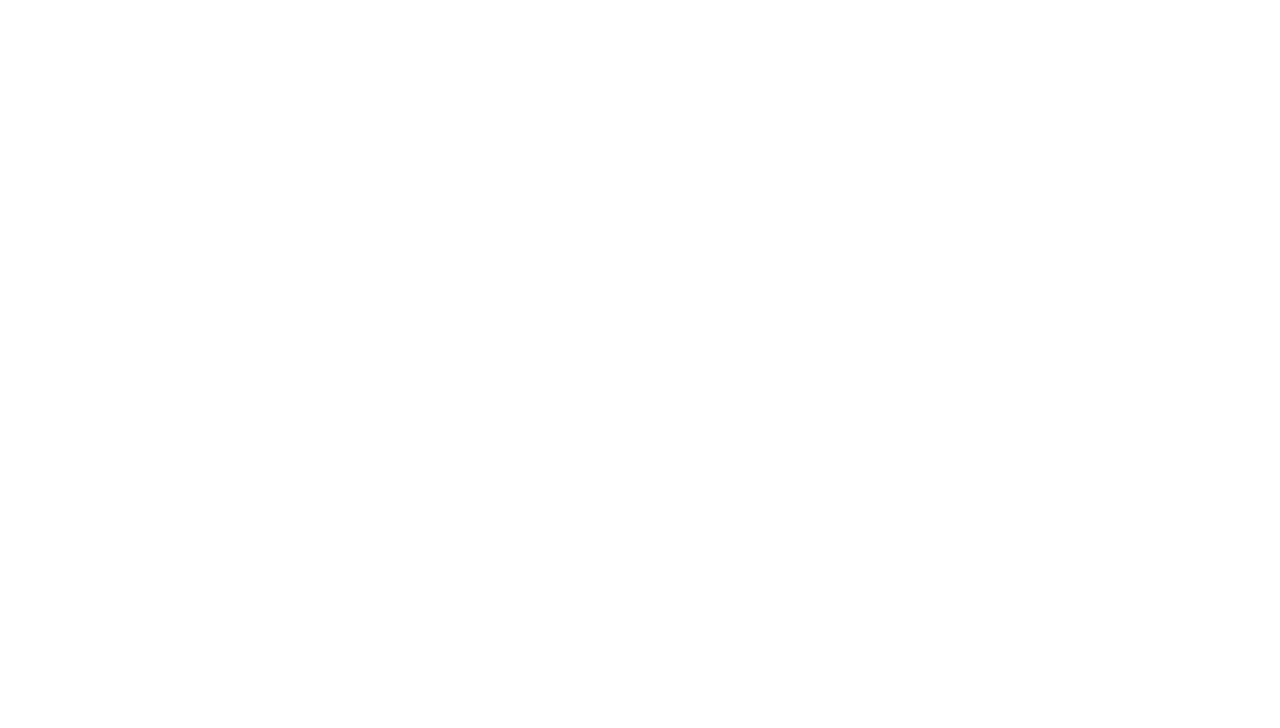
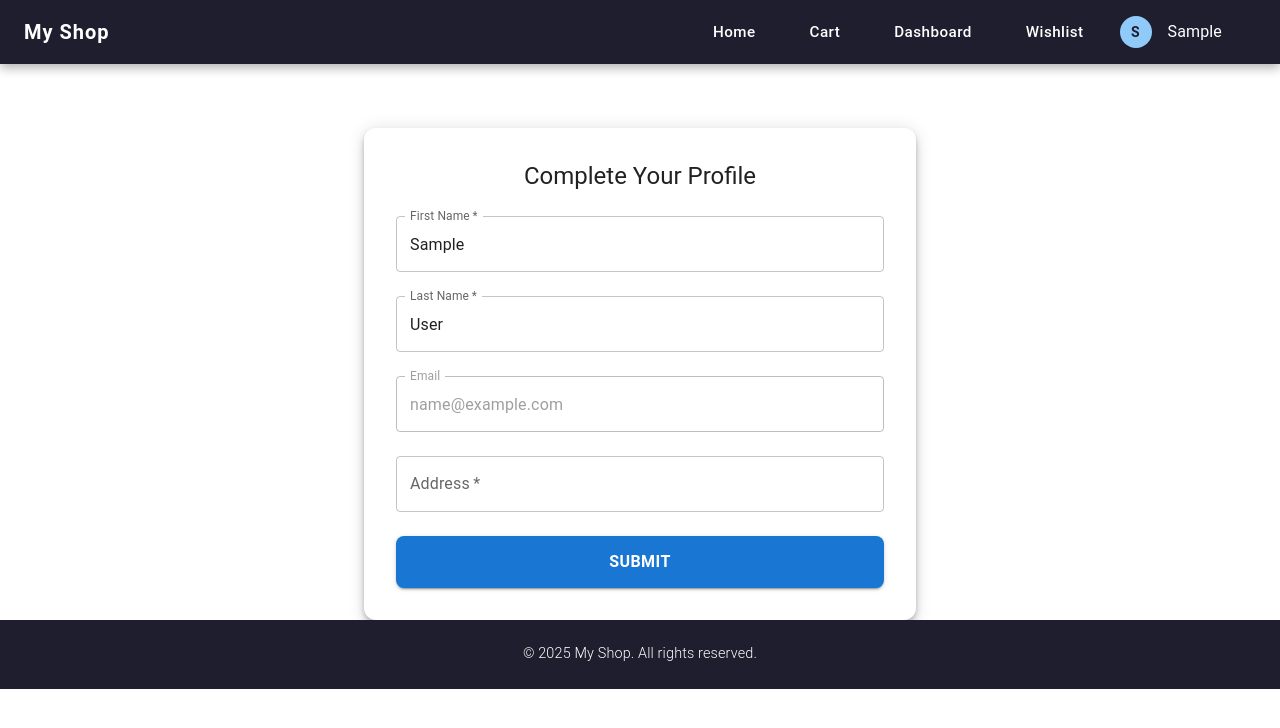
Before and after one commit to hazem-e99/laliga, a React (Vite) app: page /complete-google-profile in a window 1280 px wide. Before the commit this address had no page. Shown: the top 728 px of the page. Built offline with nearby package versions, Linux system fonts and the light colour scheme; sample sign-in values are in the browser's storage; some icons are missing.

Commit message:
profile (editing)

```diff
--- a/db.json
+++ b/db.json
@@ -9,9 +9,17 @@
       "password": "321123",
       "birthDate": "86666-11-09",
       "gender": "male",
-      "address": "اسيوط",
+      "address": "اسيوط جديده",
       "acceptTerms": true
     }
   ],
-  "googleUsers": []
+  "googleUsers": [
+    {
+      "id": "39aa",
+      "firstName": "Hazem",
+      "lastName": "Essam",
+      "email": "zoka.live2000@gmail.com",
+      "address": "اسيوط المدينه الجديده ثثث"
+    }
+  ]
 }
--- a/package.json
+++ b/package.json
@@ -16,6 +16,7 @@
     "@mui/material": "^7.0.1",
     "@react-oauth/google": "^0.12.1",
     "axios": "^1.8.4",
+    "jwt-decode": "^4.0.0",
     "my-shop": "file:",
     "react": "^19.0.0",
     "react-dom": "^19.0.0",
--- a/src/App/App.jsx
+++ b/src/App/App.jsx
@@ -12,6 +12,7 @@ import Wishlist from '../Pages/Wishlist';
 import Profile from '../Pages/Profile';
 import ProtectedRoute from '../Components/ProtectedRoute';
 import "../App/App.css"
+import CompleteGoogleProfile from '../Pages/CompleteGoogleProfile';
 
 function App() {
   return (
@@ -22,6 +23,8 @@ function App() {
             <Route index element={<Home />} />
             <Route path="register" element={<Register />} />
             <Route path="login" element={<Login />} />
+            <Route path="/complete-google-profile" element={<CompleteGoogleProfile />} />
+{/* <CompleteGoogleProfile></CompleteGoogleProfile> */}
             <Route element={<ProtectedRoute />}>
               <Route path="cart" element={<Cart />} />
               <Route path="dashboard" element={<Dashboard />} />
--- /dev/null
+++ b/src/Pages/CompleteGoogleProfile.jsx
@@ -0,0 +1,124 @@
+import React, { useEffect, useState } from 'react';
+import {
+  Container,
+  TextField,
+  Button,
+  Typography,
+  Paper,
+  Box,
+  Stack
+} from '@mui/material';
+import { useNavigate } from 'react-router-dom';
+import axios from 'axios';
+
+const CompleteGoogleProfile = () => {
+  const navigate = useNavigate();
+  const [formData, setFormData] = useState({
+    firstName: '',
+    lastName: '',
+    email: '',
+    address: ''
+  });
+
+  useEffect(() => {
+    const tempUser = JSON.parse(localStorage.getItem('googleTempUser'));
+    if (tempUser) {
+      setFormData((prev) => ({
+        ...prev,
+        firstName: tempUser.firstName || '',
+        lastName: tempUser.lastName || '',
+        email: tempUser.email || ''
+      }));
+    } else {
+      navigate('/login');
+    }
+  }, [navigate]);
+
+  const handleChange = (e) => {
+    const { name, value } = e.target;
+    setFormData((prev) => ({
+      ...prev,
+      [name]: value
+    }));
+  };
+
+  const handleSubmit = async (e) => {
+    e.preventDefault();
+
+    try {
+      const res = await axios.post('http://localhost:5000/googleUsers', formData);
+      localStorage.removeItem('googleTempUser');
+      localStorage.setItem('isLoggedIn', 'true');
+      localStorage.setItem('user', JSON.stringify(res.data));
+      navigate('/');
+    } catch (error) {
+      console.error('Error saving Google user:', error);
+      alert('Something went wrong while saving your data.');
+    }
+  };
+
+  return (
+    <Container maxWidth="sm">
+      <Box sx={{ mt: 8 }}>
+        <Paper elevation={6} sx={{ p: 4, borderRadius: 3 }}>
+          <Typography variant="h5" align="center" gutterBottom>
+            Complete Your Profile
+          </Typography>
+
+          <form onSubmit={handleSubmit}>
+            <Stack spacing={3} sx={{ mt: 3 }}>
+              <TextField
+                name="firstName"
+                label="First Name"
+                fullWidth
+                value={formData.firstName}
+                onChange={handleChange}
+                required
+              />
+              <TextField
+                name="lastName"
+                label="Last Name"
+                fullWidth
+                value={formData.lastName}
+                onChange={handleChange}
+                required
+              />
+              <TextField
+                name="email"
+                label="Email"
+                fullWidth
+                value={formData.email}
+                disabled
+              />
+              <TextField
+                name="address"
+                label="Address"
+                fullWidth
+                value={formData.address}
+                onChange={handleChange}
+                required
+              />
+
+              <Button
+                type="submit"
+                variant="contained"
+                fullWidth
+                sx={{
+                  mt: 2,
+                  py: 1.5,
+                  borderRadius: 2,
+                  fontSize: '1rem',
+                  fontWeight: 600
+                }}
+              >
+                Submit
+              </Button>
+            </Stack>
+          </form>
+        </Paper>
+      </Box>
+    </Container>
+  );
+};
+
+export default CompleteGoogleProfile;
--- a/src/Pages/Login.jsx
+++ b/src/Pages/Login.jsx
@@ -57,15 +57,35 @@ const Login = () => {
     }
   };
 
-  const handleGoogleLogin = (response) => {
+  const handleGoogleLogin = async (response) => {
     if (response.credential) {
-      console.log('Google Login Success:', response);
-      localStorage.setItem('isLoggedIn', 'true');
-      navigate('/');
+      const decodedToken = JSON.parse(atob(response.credential.split('.')[1]));
+      const googleEmail = decodedToken.email;
+      const googleName = decodedToken.name;
+
+      try {
+        const res = await axios.get(`http://localhost:5000/googleUsers?email=${googleEmail}`);
+
+        if (res.data.length > 0) {
+          // المستخدم موجود، سجله دخول
+          const user = res.data[0];
+          localStorage.setItem('isLoggedIn', 'true');
+          localStorage.setItem('user', JSON.stringify(user));
+          navigate('/');
+        } else {
+          // المستخدم مش موجود، خليه يكمّل بياناته
+          localStorage.setItem('googleTempUser', JSON.stringify({ email: googleEmail, name: googleName }));
+          navigate('/complete-google-profile');
+        }
+      } catch (err) {
+        console.error('Google Login Error:', err);
+        alert('Something went wrong with Google login');
+      }
     } else {
       console.log('Google Login Failed');
     }
   };
+
 
   return (
     <Container maxWidth="sm">
```
Also changed, not shown: 1 other file (tests, documents, lock files or other folders).
